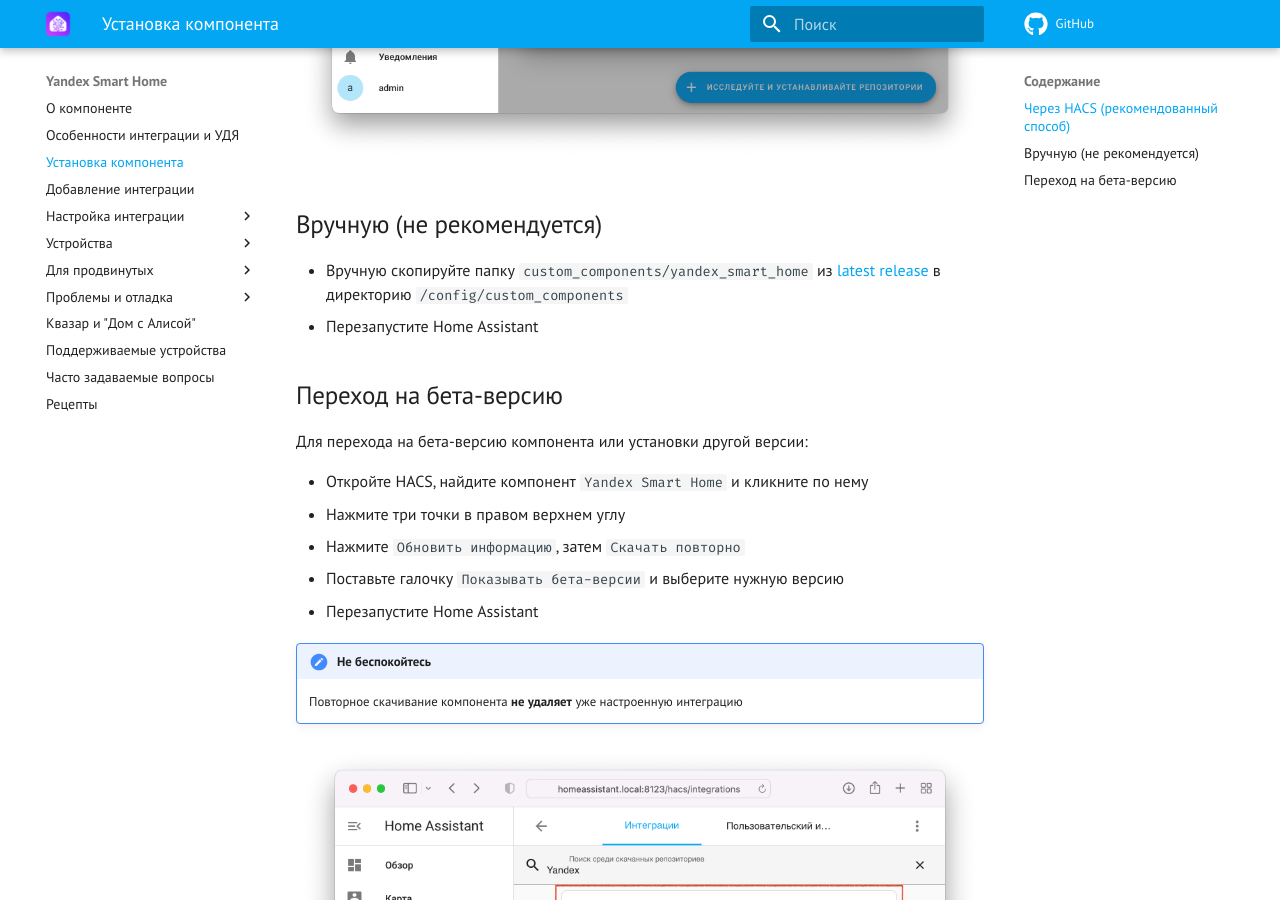
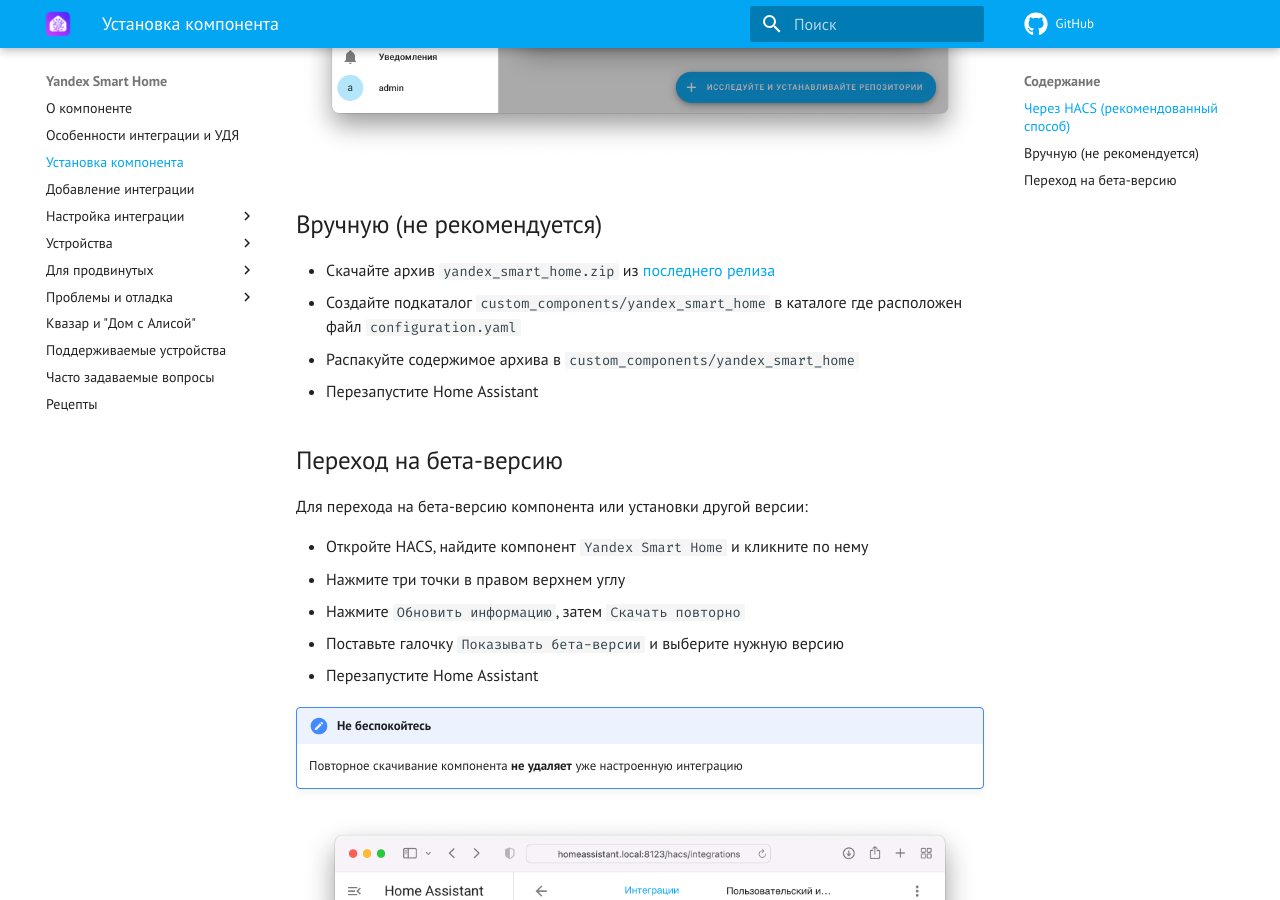
Before and after one commit to dext0r/yandex_smart_home, an MkDocs documentation site: the page built from docs/install/component.md, in a window 1280 px wide and 900 px high, scrolled down 1278 px. Built offline with MkDocs 1.6.1 and Material for MkDocs 9.7.7, drawn with Linux system fonts in a browser that asks for light colours; comment, search, counter and statistics services are not loaded; the version menu is left out.

Commit message:
docs: User ZIP release for manual setup (#461)

```diff
--- a/docs/install/component.md
+++ b/docs/install/component.md
@@ -10,7 +10,9 @@
 ![](../assets/images/install/hacs-2.png){ width=750 }
 
 ## Вручную (не рекомендуется) { id=manual }
-* Вручную скопируйте папку `custom_components/yandex_smart_home` из [latest release](https://github.com/dext0r/yandex_smart_home/releases/latest) в директорию `/config/custom_components`
+* Скачайте архив `yandex_smart_home.zip` из [последнего релиза](https://github.com/dext0r/yandex_smart_home/releases/latest)
+* Создайте подкаталог `custom_components/yandex_smart_home` в каталоге где расположен файл `configuration.yaml`
+* Распакуйте содержимое архива в `custom_components/yandex_smart_home`
 * Перезапустите Home Assistant
 
 ## Переход на бета-версию { id=change-version }
```
